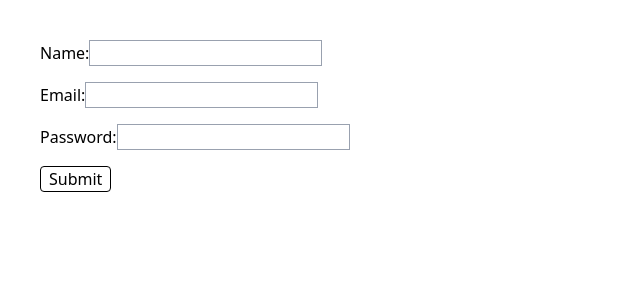
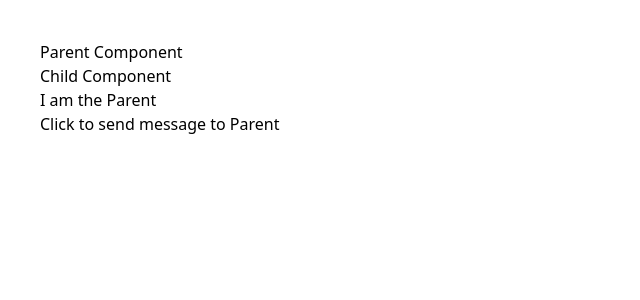
Before and after one commit to selina-islam/Play_With_React, a React (Vite) app: page / in a window 1280 px wide. Shown: the top 300 px of the page, without its empty margins (0-640 px from the left). Built offline with nearby package versions, Linux system fonts and the light colour scheme.

Commit message:
Add parent-child communication using props and callback function

```diff
--- a/src/App.jsx
+++ b/src/App.jsx
@@ -1,11 +1,11 @@
 import React from 'react'
-import UsestateObject from './FORM/UsestateObject'
+import Parent from './Props/Parent'
 
 
 function App() {
   return (
     <div className='m-10'>
-   <UsestateObject/>
+      <Parent/>
     </div>
   )
 }
--- /dev/null
+++ b/src/Props/Child.jsx
@@ -0,0 +1,20 @@
+import React from "react";
+
+// Child component receives props from parent
+const Child = ({ name, parentCallback }) => {
+  // This function runs when the button is clicked
+  const handleClick = () => {
+    // Calling the parent's function and sending data
+    parentCallback("Hello from the Child!");
+  };
+
+  return (
+    <div>
+      <h2>Child Component</h2>
+      <p>{name}</p> {/* Showing the name received from parent */}
+      <button onClick={handleClick}>Click to send message to Parent</button>
+    </div>
+  );
+};
+
+export default Child;
--- /dev/null
+++ b/src/Props/Parent.jsx
@@ -0,0 +1,25 @@
+import React from "react";
+import Child from "./Child"; // Importing the Child component
+
+// This is the function that the child will call to send data to parent
+const handleChildMessage = (message) => {
+  console.log("Parent received:", message);
+};
+
+// Parent component
+const Parent = () => {
+  const name = "I am the Parent";
+
+  return (
+    <div>
+      <h1>Parent Component</h1>
+
+      {/* Passing two props to the child:
+          1. name - a simple string
+          2. parentCallback - a function */}
+      <Child name={name} parentCallback={handleChildMessage} />
+    </div>
+  );
+};
+
+export default Parent;
```
